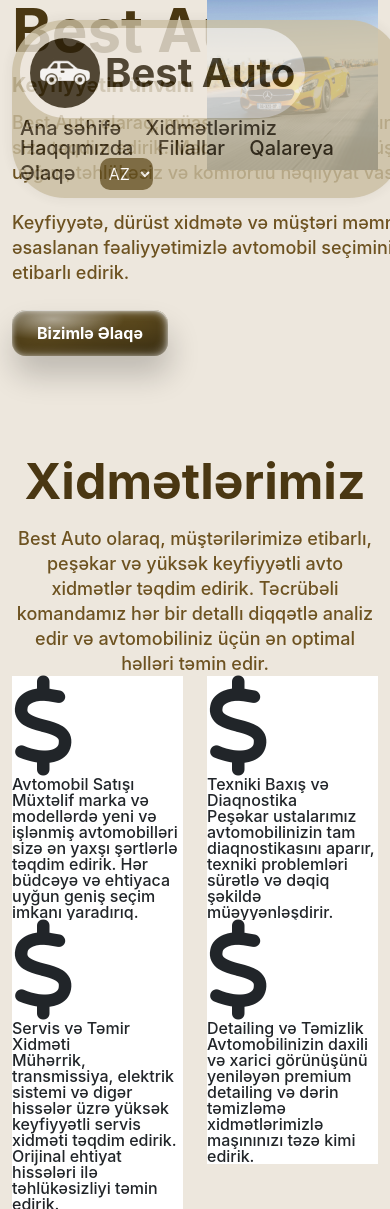
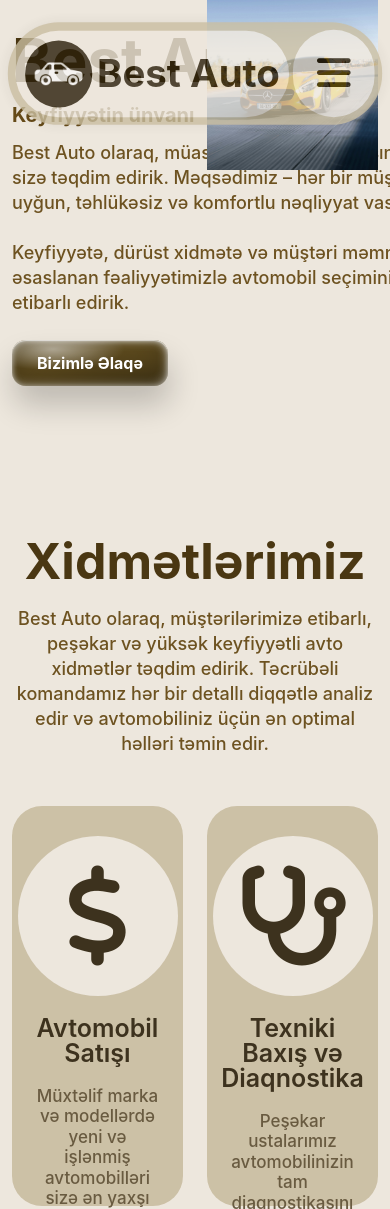
Before and after one commit to anar-exe/auto-template, a plain HTML site: page index.html in a window 390 px wide. Shown: the top 1209 px of the page. Drawn offline with nearby package versions, Linux system fonts and the light colour scheme.

Commit message:
commit-4

```diff
--- /dev/null
+++ b/_about.sass
@@ -0,0 +1 @@
+#about
--- a/_header.sass
+++ b/_header.sass
@@ -1,4 +1,6 @@
 header
+    position: relative
+    z-index: 999
     .navbar
         position: fixed
         top: 20px
@@ -9,8 +11,11 @@ header
         border-radius: 53px
         opacity: 0.8
         padding: 8px
+        left: 50%
+        transform: translateX(-50%) scale(0.96)
         width: 100%
-        max-width: 1296px
+        max-width: 1350px
+        transition: 0.3s
         .head
             background-color: #EDE7DD
             border-radius: 45px
@@ -31,8 +36,8 @@ header
                 padding: 10px
                 margin-right: 5px
         nav
-            // display: flex
-            // align-items: center
+            display: flex
+            align-items: center
             a
                 font-size: 20px
                 margin-right: 20px
@@ -52,3 +57,22 @@ header
                 &:hover
                     color: #2A1F0A
                     background-color: #EDE7DD
+        .menu
+            display: none
+            background-color: #EDE7DD
+            border-radius: 5px
+            color: #2A1F0A
+            padding: 25px
+            font-size: 40px
+            border-radius: 45px
+    .scroll
+        position: fixed
+        top: -3px
+        border-radius: 0 0 53px 53px
+        transition: 0.3s
+    @media ( max-width: 992px )
+        .navbar
+            nav
+                display: none
+            .menu
+                display: block
--- a/_home.sass
+++ b/_home.sass
@@ -1,6 +1,7 @@
 #home
     // height: 100dvh
     .textbox
+        margin-top: 30px
         h1
             font-size: 60px
             font-weight: 700
--- a/_main.sass
+++ b/_main.sass
@@ -6,9 +6,3 @@ body
 .imgbox
     img
         width: 100%
-
-
-.no-select
-    user-select: none
-    -webkit-user-select: none
-    -ms-user-select
--- a/_services.sass
+++ b/_services.sass
@@ -1,8 +1,8 @@
 #services
-    margin: 100px 0
     .textbox
         text-align: center
         width: 800px
+        margin: 150px 0 50px 0
         h2
             font-size: 50px
             font-weight: 700
@@ -13,13 +13,39 @@
             line-height: 25px
             color: #6d5220
     .box
-        background-color: #fff
-        // width: 100px
+        display: flex
+        flex-direction: column
+        align-items: center
+        padding: 30px
+        height: 400px
+        margin-bottom: 24px
+        border-radius: 30px
+        background-color: #C9BDA1
+        opacity: 0.9
         .icon
+            display: flex
+            justify-content: center
+            align-items: center
+            background-color: #EDE7DD
+            border-radius: 300px
+            // max-width: 200px
+            // max-height: 150px
+            padding: 30px
             i
+                display: flex
+                justify-content: center
+                color: #2A1F0A
+                width: 100px
+                height: 100px
                 font-size: 100px
-        .textbox
+        .text
+            text-align: center
             h4
-                font-size: 10px
+                margin: 20px 0
+                color: #2A1F0A
+                font-size: 25px
+                font-weight: 600
             h5
-                font-size: 10px
+                font-size: 17px
+                line-height: 1.2
+                color: #5b4c30
--- a/app.js
+++ b/app.js
@@ -0,0 +1,10 @@
+window.addEventListener("scroll", function () {
+    const navbar = document.querySelector(".navbar");
+    const scrollY = window.scrollY;
+
+    if (scrollY > 100) {
+        navbar.classList.add("scroll");
+    } else {
+        navbar.classList.remove("scroll");
+    }
+});
--- a/index.html
+++ b/index.html
@@ -28,7 +28,7 @@
                         </div>
                         <nav>
                             <a href="#home">Ana səhifə</a>
-                            <a href="">Xidmətlərimiz</a>
+                            <a href="#services">Xidmətlərimiz</a>
                             <a href="">Haqqımızda</a>
                             <a href="">Filiallar</a>
                             <a href="">Qalareya</a>
@@ -40,6 +40,9 @@
                                 <option value="">RU</option>
                             </select>
                         </nav>
+                        <div class="menu">
+                            <i class="fa-solid fa-bars"></i>
+                        </div>
                     </div>
                 </div>
             </div>
@@ -98,7 +101,7 @@
                 <div class="col-6 col-md-4">
                     <div class="box">
                         <div class="icon">
-                            <i class="fa-solid fa-dollar-sign"></i>
+                            <i class="fa-solid fa-stethoscope"></i>
                         </div>
                         <div class="text">
                             <h4>Texniki Baxış və Diaqnostika</h4>
@@ -110,7 +113,7 @@
                 <div class="col-6 col-md-4">
                     <div class="box">
                         <div class="icon">
-                            <i class="fa-solid fa-dollar-sign"></i>
+                            <i class="fa-solid fa-toolbox"></i>
                         </div>
                         <div class="text">
                             <h4>Servis və Təmir Xidməti</h4>
@@ -123,7 +126,7 @@
                 <div class="col-6 col-md-4">
                     <div class="box">
                         <div class="icon">
-                            <i class="fa-solid fa-dollar-sign"></i>
+                            <i class="fa-solid fa-hand-sparkles"></i>
                         </div>
                         <div class="text">
                             <h4>Detailing və Təmizlik</h4>
@@ -135,7 +138,7 @@
                 <div class="col-6 col-md-4">
                     <div class="box">
                         <div class="icon">
-                            <i class="fa-solid fa-dollar-sign"></i>
+                            <i class="fa-solid fa-handshake"></i>
                         </div>
                         <div class="text">
                             <h4>Ehtiyat Hissələri</h4>
@@ -147,7 +150,7 @@
                 <div class="col-6 col-md-4">
                     <div class="box">
                         <div class="icon">
-                            <i class="fa-solid fa-dollar-sign"></i>
+                            <i class="fa-solid fa-hand-holding-medical"></i>
                         </div>
                         <div class="text">
                             <h4>Yol Yardımı</h4>
@@ -159,6 +162,13 @@
             </div>
         </div>
     </section>
+    <section id="about">
+        <div class="container">
+            <div class="row">
+                <div class="col-12"></div>
+            </div>
+        </div>
+    </section>
 </body>
 
 </html>
```
Also changed, not shown: style.css, 1 other file.
